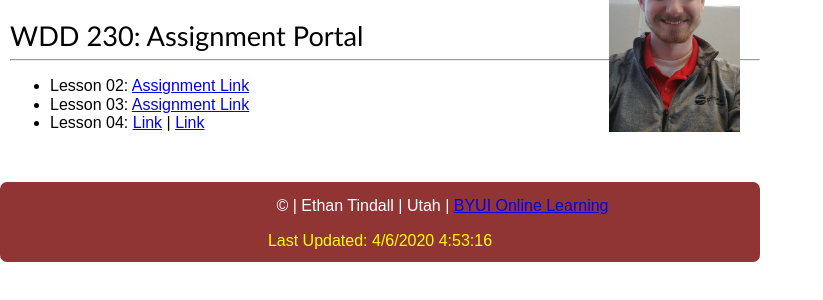
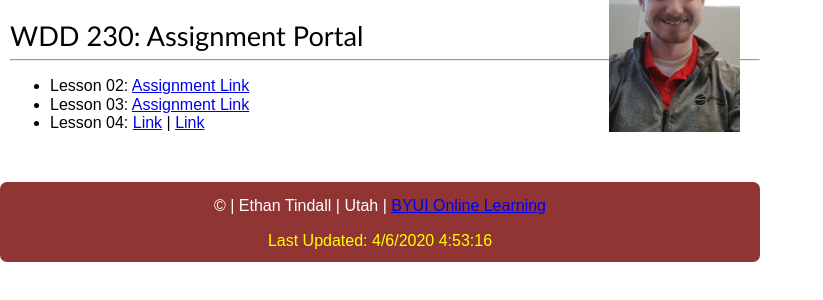
Before and after one commit to ethantindall/WDD230, a plain HTML site: page index.html in a window 1280 px wide. Shown: the part 104-404 px from the top of the page, without its empty margins (0-823 px from the left). Drawn offline with Linux system fonts and the light colour scheme; files that its build step writes are made by us from their sources.

Commit message:
Adjusting alignment in footer

```diff
--- a/index.css
+++ b/index.css
@@ -19,9 +19,10 @@ footer {
     margin-top: 50px;
     text-align: center;
 }
+
 #p1 {
     padding-top: 15px;
-    padding-left: 125px;
+    padding-left: 0px;
 }
 
 #p2 {color: yellow;}
```
